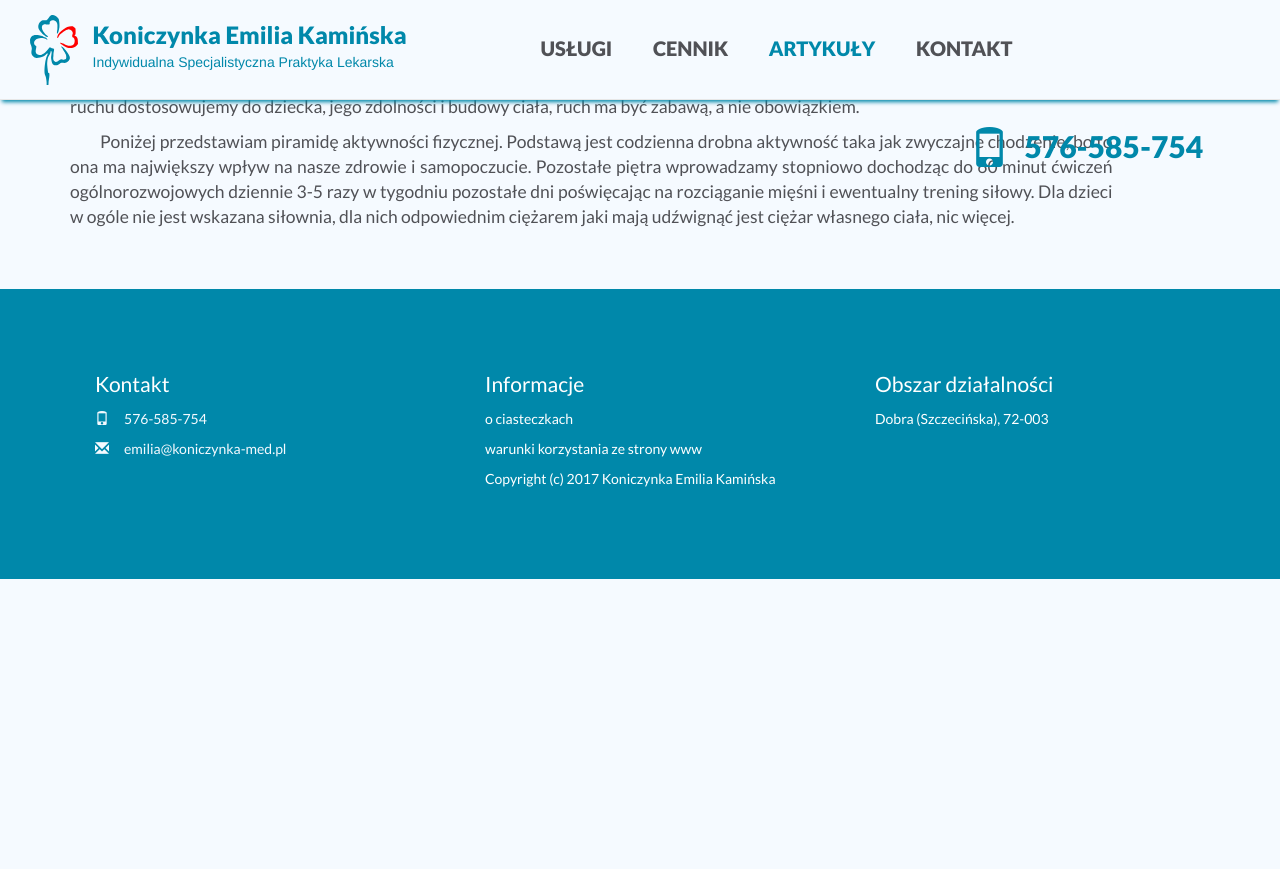
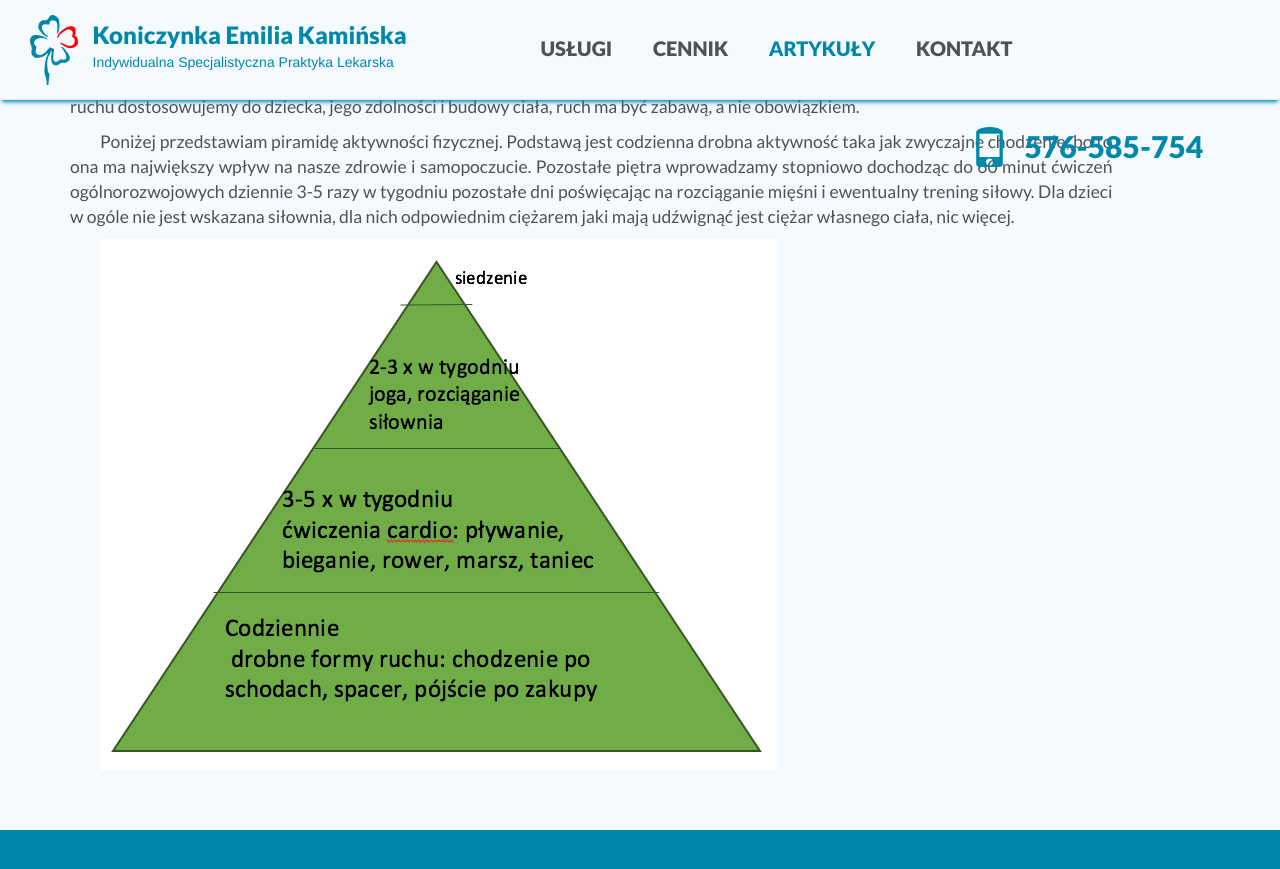
Before and after one commit to kardigen/koniczynka-med.guthub.io, a Jekyll site: the page built from _posts/2017-11-13-wysilek-fizyczny.markdown, in a window 1280 px wide and 900 px high, scrolled down 1449 px. Shown: the top 869 px of the window. Built offline with Jekyll 4.4.1, drawn with Linux system fonts in a browser that asks for light colours; our own code applies the rules of GitHub Pages for plain Markdown files; before the commit the page ends 2028 px from its top, so only the background shows below that.

Commit message:
Update 2017-11-13-wysilek-fizyczny.markdown

```diff
--- a/_posts/2017-11-13-wysilek-fizyczny.markdown
+++ b/_posts/2017-11-13-wysilek-fizyczny.markdown
@@ -40,3 +40,5 @@ Uprawiając sport zwiększamy natlenowanie mózgu co wpływa na jego rozwój, pr
 Małe dzieci mają wdrukowany wzorzec poruszania się, bez zachęty chcą ćwiczyć chodzenie, biegać, skakać, wspinać się na różnego rodzaju przeszkody. W przedszkolu także dzieci uwielbiają biegać, bawić się w gry ruchowe. Problem zaczyna się w okresie szkolnym. Natłok obowiązków, przymus siedzenia w ławce przez wiele godzin bardzo niekorzystnie wpływa na zdrowie dzieci. Dodajmy do tego wszechobecne komórki, tablety i telewizor, a otrzymamy dziecko, które w ogóle się nie rusza, nie uprawia żadnej aktywności fizycznej. Co zatem robić? Przede wszystkim sami bądźmy przykładem dla naszego dziecka, aktywnie spędzajmy czas. Zamiast oglądać tv pójdźmy z dzieckiem na spacer, na rower, pograjmy w piłkę, urządźmy konkurs tańca. Zachęcajmy, ale nie zmuszajmy do aktywności fizycznej. Rodzaj ruchu dostosowujemy do dziecka, jego zdolności i budowy ciała, ruch ma być zabawą, a nie obowiązkiem.
 
 Poniżej przedstawiam piramidę aktywności fizycznej. Podstawą jest codzienna drobna aktywność taka jak zwyczajne chodzenie, bo to ona ma największy wpływ na nasze zdrowie i samopoczucie. Pozostałe piętra wprowadzamy stopniowo dochodząc do 60 minut ćwiczeń ogólnorozwojowych dziennie 3-5 razy w tygodniu pozostałe dni poświęcając na rozciąganie mięśni i ewentualny trening siłowy. Dla dzieci w ogóle nie jest wskazana siłownia, dla nich odpowiednim ciężarem jaki mają udźwignąć jest ciężar własnego ciała, nic więcej.
+
+![piramida wysiłku fizycznego](/png/piramidasportu.png)
```
